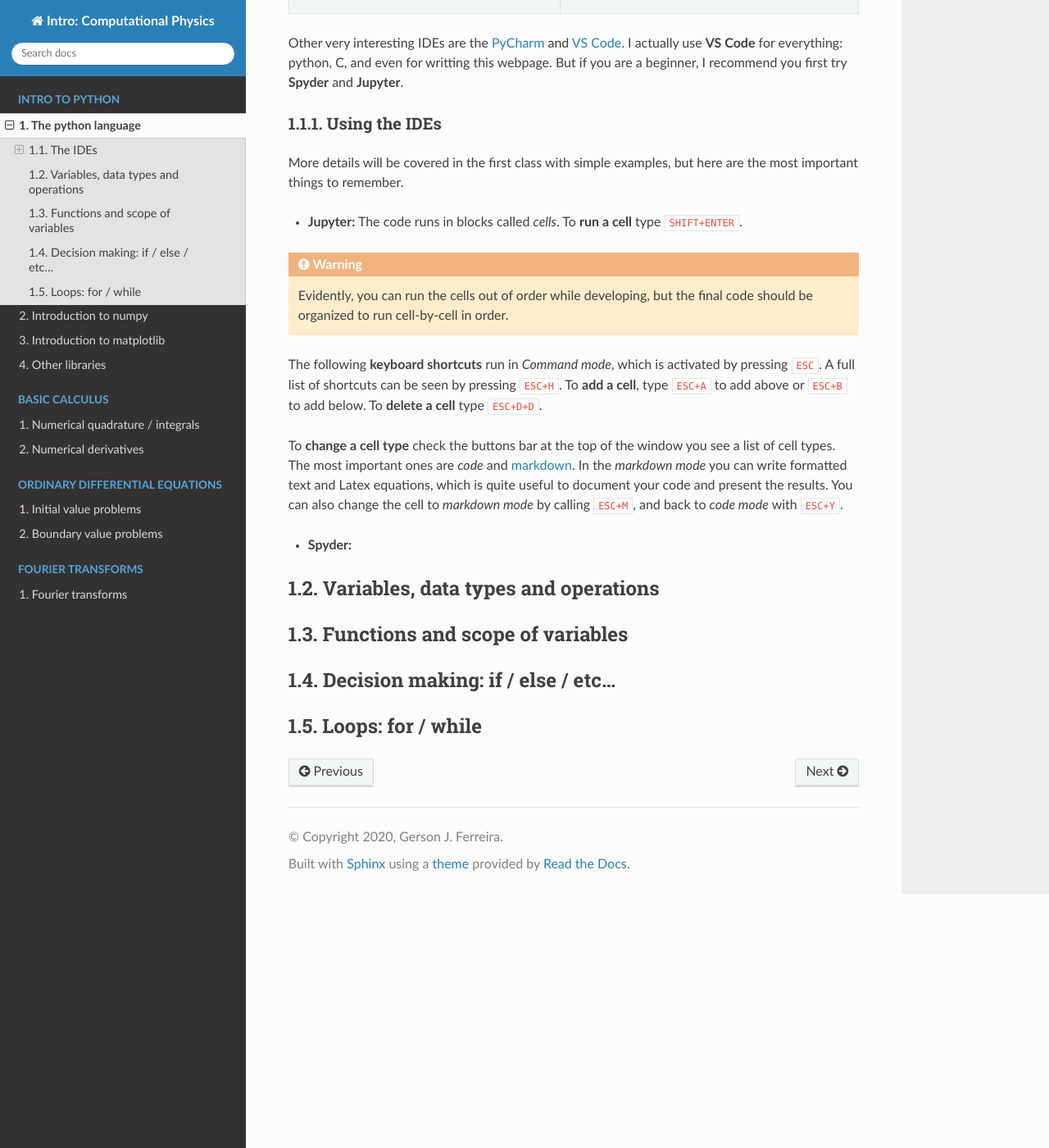
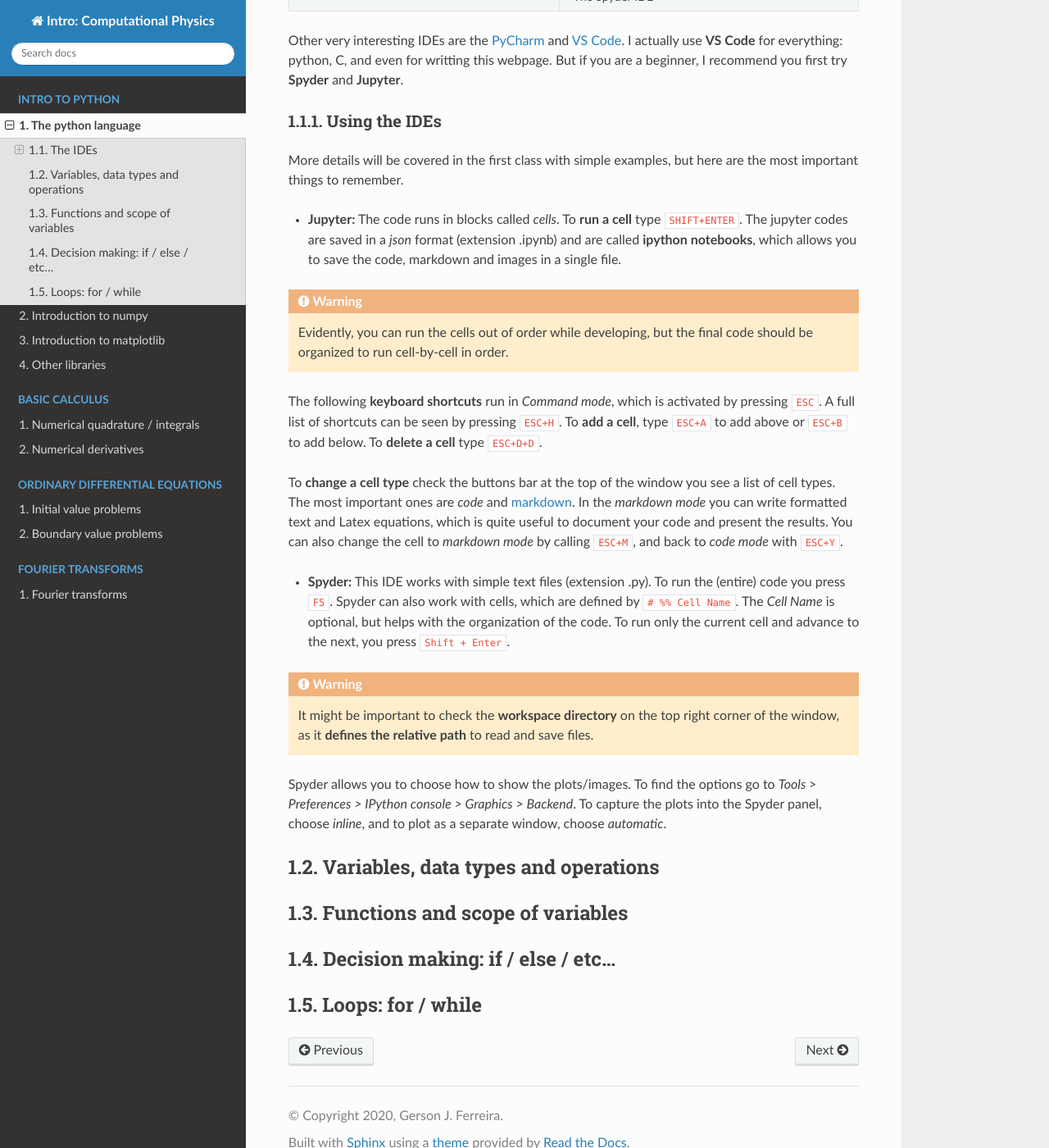
Before and after one commit to gersonjferreira/Computational-Physics-Class-Notes, a Sphinx documentation site: the page built from docs/python/intropython.rst, in a window 1280 px wide and 1400 px high, scrolled down 1125 px. Shown: the whole window at 82% size. Built offline with Sphinx 7.4.7 and the Read the Docs theme 2.0.0, drawn with Linux system fonts in a browser that asks for light colours; some of the changed text lies outside the part shown.

Commit message:
edit: intro python ides

```diff
--- a/docs/python/intropython.rst
+++ b/docs/python/intropython.rst
@@ -13,7 +13,9 @@
 
 #. Official documentation for `[numpy - scipy - matplotlib] <https://www.scipy.org/docs.html>`_
 
-#. How to install `Anaconda <https://docs.anaconda.com/anaconda/install/>`_
+#. Official documentation: `how to install Anaconda <https://docs.anaconda.com/anaconda/install/>`_
+
+#. Youtube video (in Portuguese) `Como instalar Anaconda em Windows e Linux <https://www.youtube.com/watch?v=GaPrX6aF2E8>`_
 
 The IDEs
 --------
@@ -24,17 +26,23 @@
 
 * `Spyder IDE: <https://www.spyder-ide.org>`_ is a traditional IDE with the text editor and dedicated panels for the output and figures. The name **Spyder** means *Scientific Python Development Environment*. The figure below shows how it looks like.
 
-The images below show how these IDE look like.
+The images below show how these IDE look like, click to zoom.
 
 .. list-table::
 
-    * - .. figure:: figs/jupyter-helloworld.png
+    * - .. image:: ./figs/jupyter-helloworld.png
+            :alt: Jupyter IDE
+            :width: 99%
+            :align: center
 
-           The Jupyter IDE
+        The Jupyter IDE
 
-      - .. figure:: figs/spyder-helloworld.png
+      - .. image:: ./figs/spyder-helloworld.png
+            :alt: Spyder IDE
+            :width: 99%
+            :align: center
 
-           The Spyder IDE
+        The Spyder IDE
 
 Other very interesting IDEs are the `PyCharm <https://www.jetbrains.com/pycharm/>`_ and `VS Code <https://code.visualstudio.com>`_. I actually use **VS Code** for everything: python, C, and even for writting this webpage. But if you are a beginner, I recommend you first try **Spyder** and **Jupyter**.
 
@@ -43,7 +51,7 @@
 
 More details will be covered in the first class with simple examples, but here are the most important things to remember.
 
-* **Jupyter:** The code runs in blocks called *cells*. To **run a cell** type ``SHIFT+ENTER``.
+* **Jupyter:** The code runs in blocks called *cells*. To **run a cell** type ``SHIFT+ENTER``. The jupyter codes are saved in a *json* format (extension .ipynb) and are called **ipython notebooks**, which allows you to save the code, markdown and images in a single file.
 
 .. warning::
     Evidently, you can run the cells out of order while developing, but the final code should be organized to run cell-by-cell in order.
@@ -52,8 +60,12 @@
 
 To **change a cell type** check the buttons bar at the top of the window you see a list of cell types. The most important ones are *code* and `markdown <https://guides.github.com/features/mastering-markdown/>`_. In the *markdown mode* you can write formatted text and Latex equations, which is quite useful to document your code and present the results. You can also change the cell to *markdown mode* by calling ``ESC+M``, and back to *code mode* with ``ESC+Y``.
 
-* **Spyder:**
+* **Spyder:** This IDE works with simple text files (extension .py). To run the (entire) code you press ``F5``. Spyder can also work with cells, which are defined by ``# %% Cell Name``. The *Cell Name* is optional, but helps with the organization of the code. To run only the current cell and advance to the next, you press ``Shift + Enter``.
 
+.. warning::
+    It might be important to check the **workspace directory** on the top right corner of the window, as it **defines the relative path** to read and save files.
+
+Spyder allows you to choose how to show the plots/images. To find the options go to *Tools > Preferences > IPython console > Graphics > Backend*. To capture the plots into the Spyder panel, choose *inline*, and to plot as a separate window, choose *automatic*.
 
 Variables, data types and operations
 ------------------------------------
```
Also changed, not shown: 2 other files.
